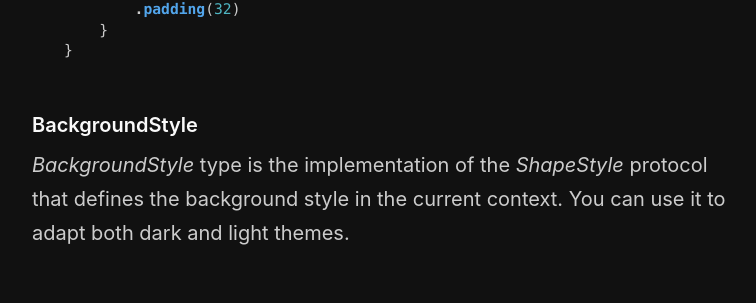
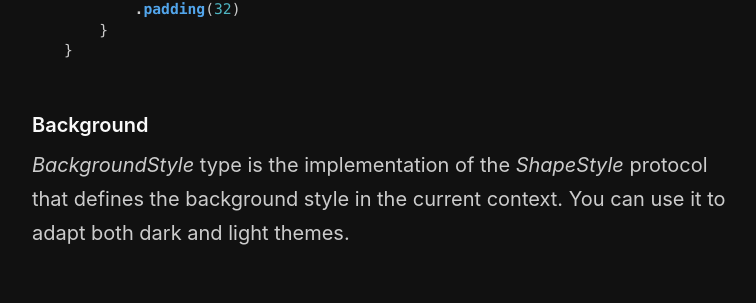
Before and after one commit to mecid/mecid.github.io, a Jekyll site: the page built from _posts/2021-11-17-the-many-faces-of-shapestyle-in-swiftui.md, in a window 1280 px wide and 900 px high, scrolled down 4212 px. Shown: the part 147-450 px from the top of the window, without its empty margins (258-1014 px from the left). Built offline with Jekyll 4.4.1, drawn with Linux system fonts in a browser that asks for light colours.

Commit message:
small improvement to shape style post

````diff
--- a/_posts/2021-11-17-the-many-faces-of-shapestyle-in-swiftui.md
+++ b/_posts/2021-11-17-the-many-faces-of-shapestyle-in-swiftui.md
@@ -112,7 +112,7 @@ struct ContentView: View {
 }
 ```
 
-#### BackgroundStyle
+#### Background
 *BackgroundStyle* type is the implementation of the *ShapeStyle* protocol that defines the background style in the current context. You can use it to adapt both dark and light themes.
 
 ```swift
````
